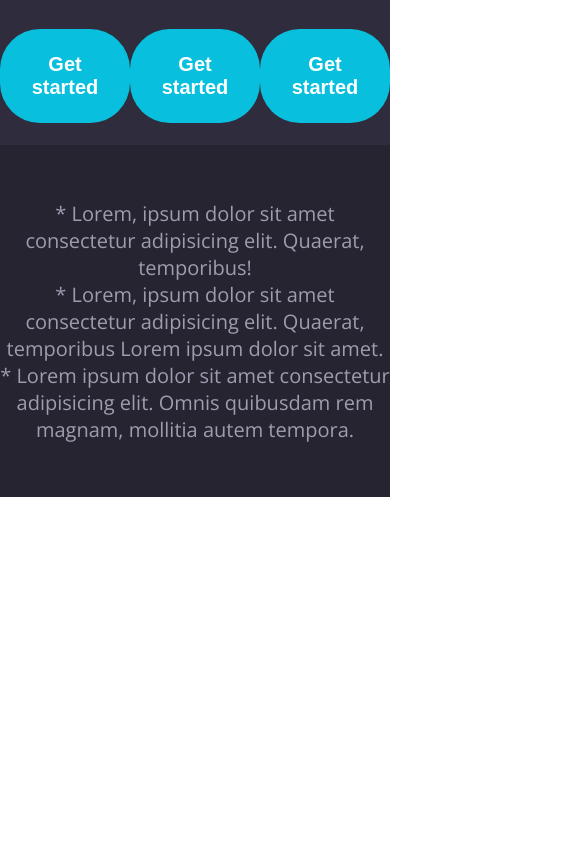
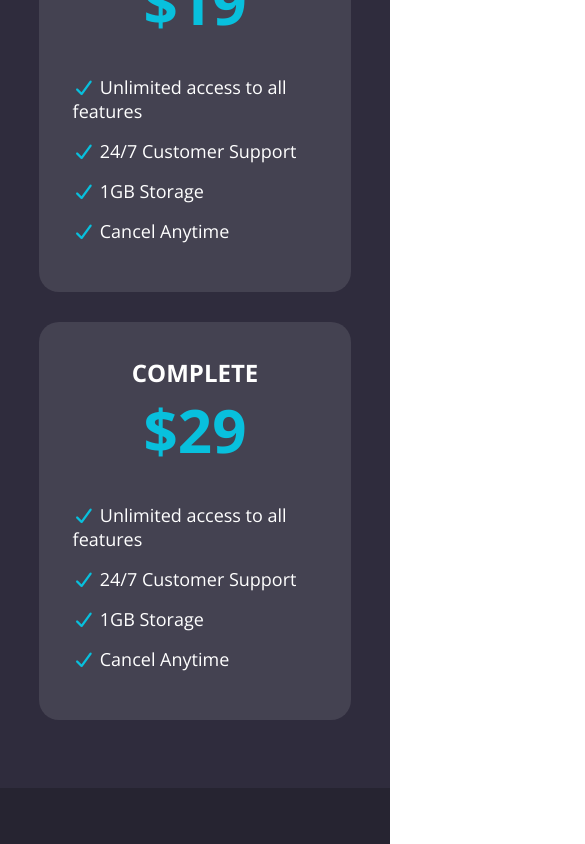
Before and after one commit to AllenCodess/leno-website, a plain HTML site: page details.html in a window 390 px wide. Shown: the part 1156-2000 px from the top of the page, 585 px wide, since content can reach past the window. Before the commit the page ends 1653 px from the top, so only its background shows below. Drawn offline with nearby package versions, Linux system fonts and the light colour scheme.

Commit message:
added the media query to the pricing section and the notes in teh details.html

```diff
--- a/style.css
+++ b/style.css
@@ -812,6 +812,22 @@
     width: 90%;
     margin: 0 auto;
   }
+
+  .pricing-plan-container {
+    flex-direction: column;
+    row-gap: 30px;
+    width: 80%;
+  }
+
+  .pricing-btn {
+    display: none;
+  }
+
+  .notes-list-items {
+    padding-bottom: 2rem;
+    width: 80%;
+    margin: 0 auto;
+  }
 }
 
 @media (max-width: 576px) {
```
